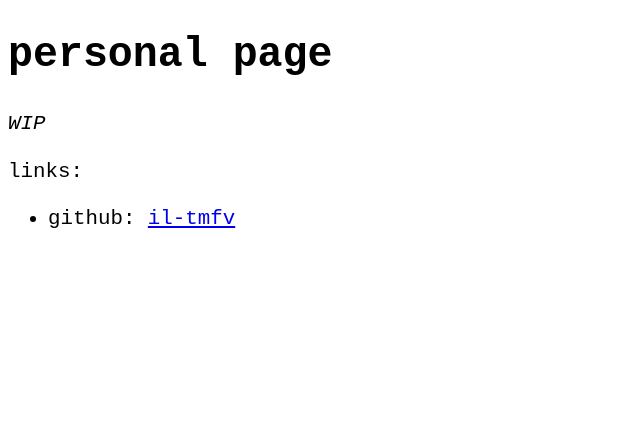
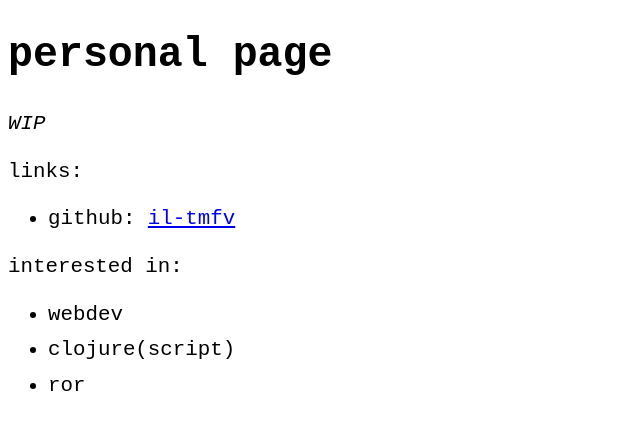
Before and after one commit to il-tmfv/il-tmfv.github.io, a Jekyll site: the page built from index.md, in a window 1280 px wide. Shown: the top 430 px of the page, without its empty margins (0-640 px from the left). Built offline with Jekyll 4.4.1, drawn with Linux system fonts in a browser that asks for light colours.

Commit message:
Add `interested in` section

```diff
--- a/index.md
+++ b/index.md
@@ -9,3 +9,8 @@ _WIP_
 
 links:
   - github: [il-tmfv](https://github.com/il-tmfv)
+
+interested in:
+  - webdev
+  - clojure(script)
+  - ror
```
